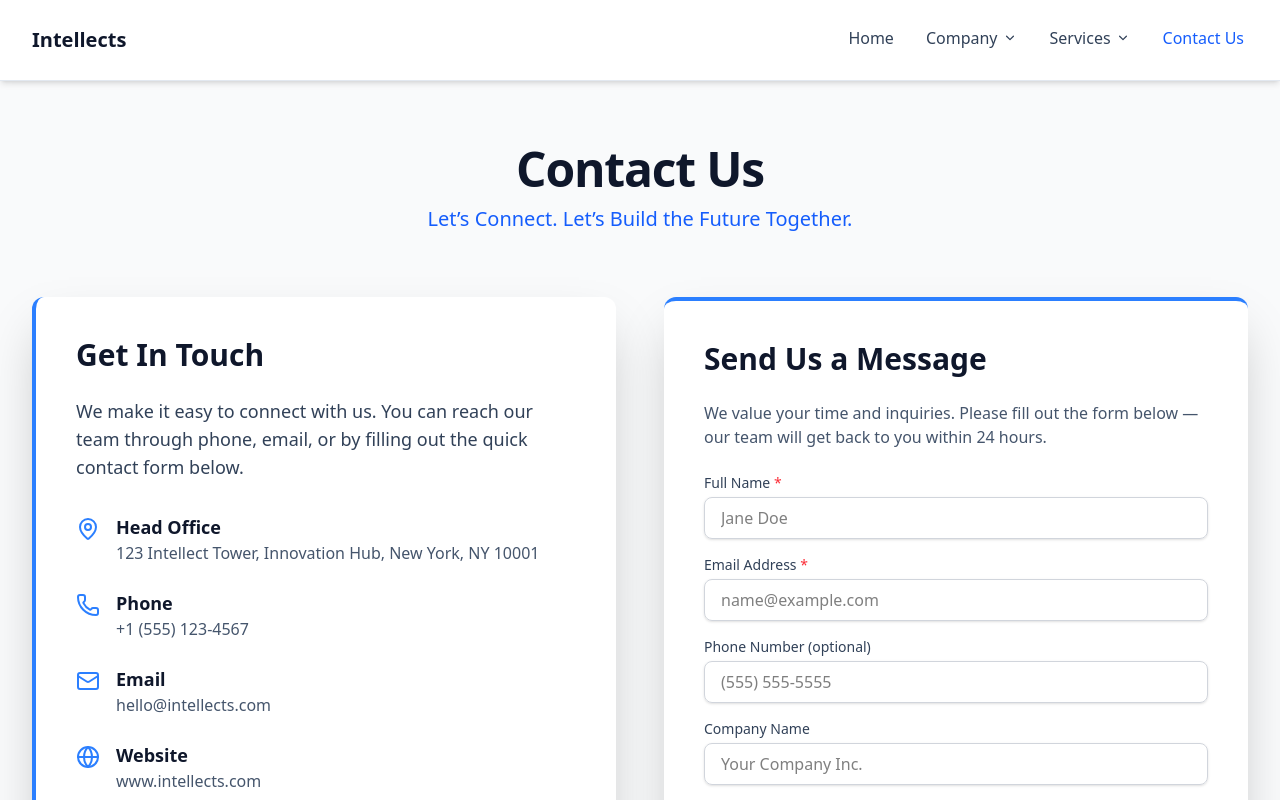
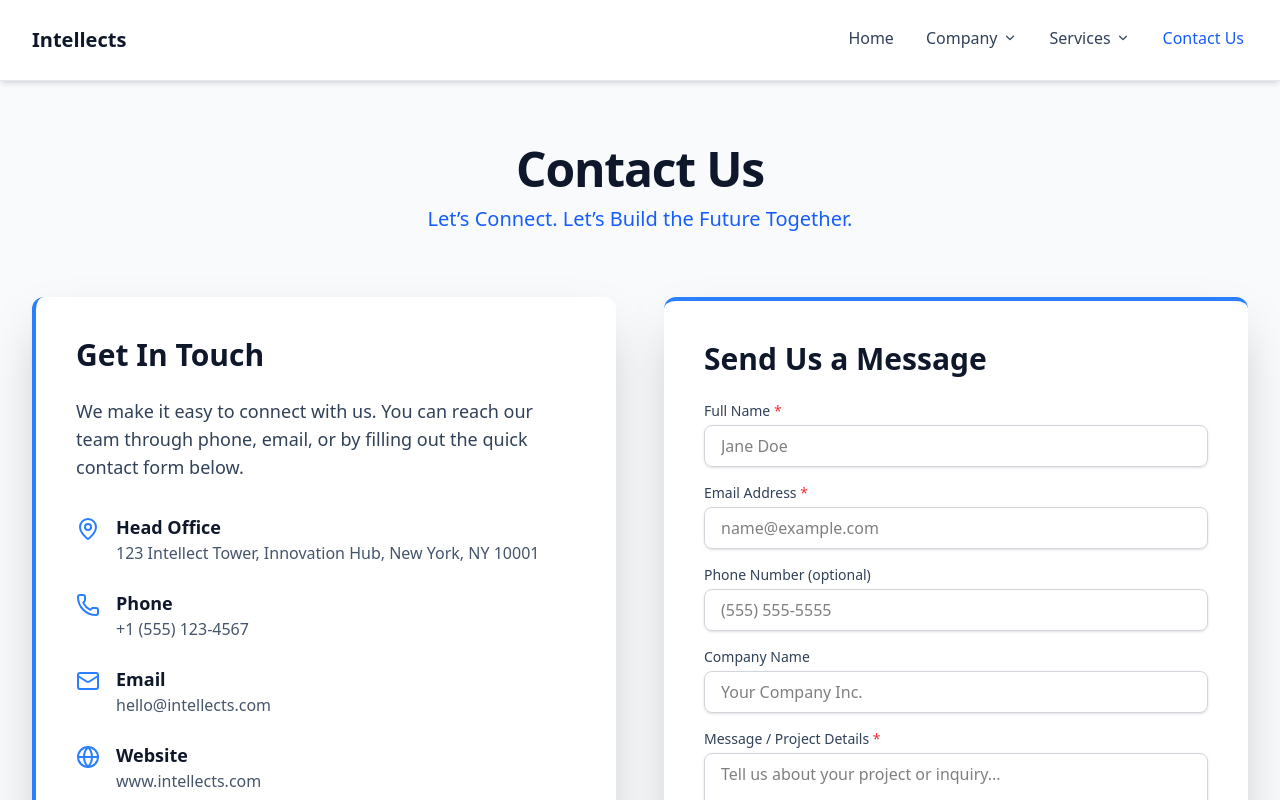
Before and after one commit to primesourcellp/Intellects, a React (Vite) app: page /contact in a window 1280 px wide. Shown: the top 800 px of the page. Built offline with nearby package versions, Linux system fonts and the light colour scheme.

Commit message:
Update Contact.jsx

```diff
--- a/src/Components/Contact.jsx
+++ b/src/Components/Contact.jsx
@@ -144,9 +144,6 @@ export default function Contact() {
                         <h2 className="text-3xl font-bold text-slate-900 mb-6">
                             Send Us a Message
                         </h2>
-                        <p className="text-md text-slate-600 mb-6">
-                            We value your time and inquiries. Please fill out the form below — our team will get back to you within 24 hours.
-                        </p>
 
                         {message && (
                             <div className={`p-4 mb-4 rounded-lg font-medium ${message.includes('Thank you') ? 'bg-green-100 text-green-700' : 'bg-red-100 text-red-700'}`}>
```
